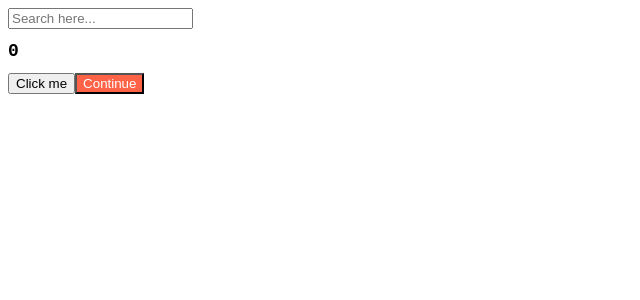
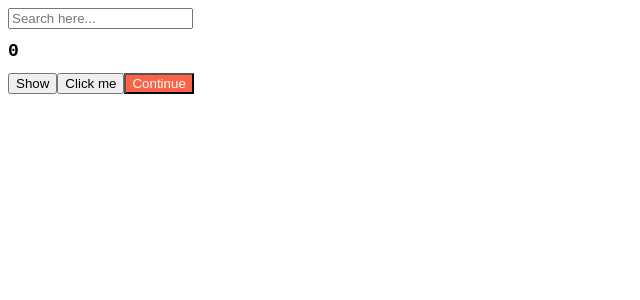
Before and after one commit to hanbinChae/React-MovieWebSite, a React (Create React App) app in the folder react-movie-app/: page / in a window 1280 px wide. Shown: the top 300 px of the page, without its empty margins (0-640 px from the left). Built offline with nearby package versions, Linux system fonts and the light colour scheme.

Commit message:
cleanup function

```diff
--- a/react-movie-app/src/App.js
+++ b/react-movie-app/src/App.js
@@ -5,12 +5,21 @@ import { useState, useEffect } from "react";
 function App() {
   const [counter, setValue] = useState(0);
   const [keyword,setKeyword] = useState("");
+  const [showing, setShowing] = useState(false);
 
   const onClick=()=>setValue((prev)=>prev+1);
   const onChange = (event) =>{
     setKeyword(event.target.value);
   }
+  const onClick2=()=>setShowing(prev => !prev);
 
+  function Hello(){
+    useEffect(()=>{
+     console.log("created!");
+     return () => console.log("destroyed!");
+    },[])
+    return <h2>Hello</h2>;
+  }
   useEffect(()=>{
     console.log("I run only once");
   }, []);
@@ -27,6 +36,8 @@ function App() {
     <div>
       <input value={keyword} onChange={onChange} type='text' placeholder="Search here..."/>
       <h1 className={styles.title}>{counter}</h1>
+      {showing ? <Hello/> : null}
+      <button onClick={onClick2}>{showing ? "Hide" : "Show"}</button>
       <button onClick={onClick}>Click me</button>
       <Button text={"Continue"}/>
     </div>
```
